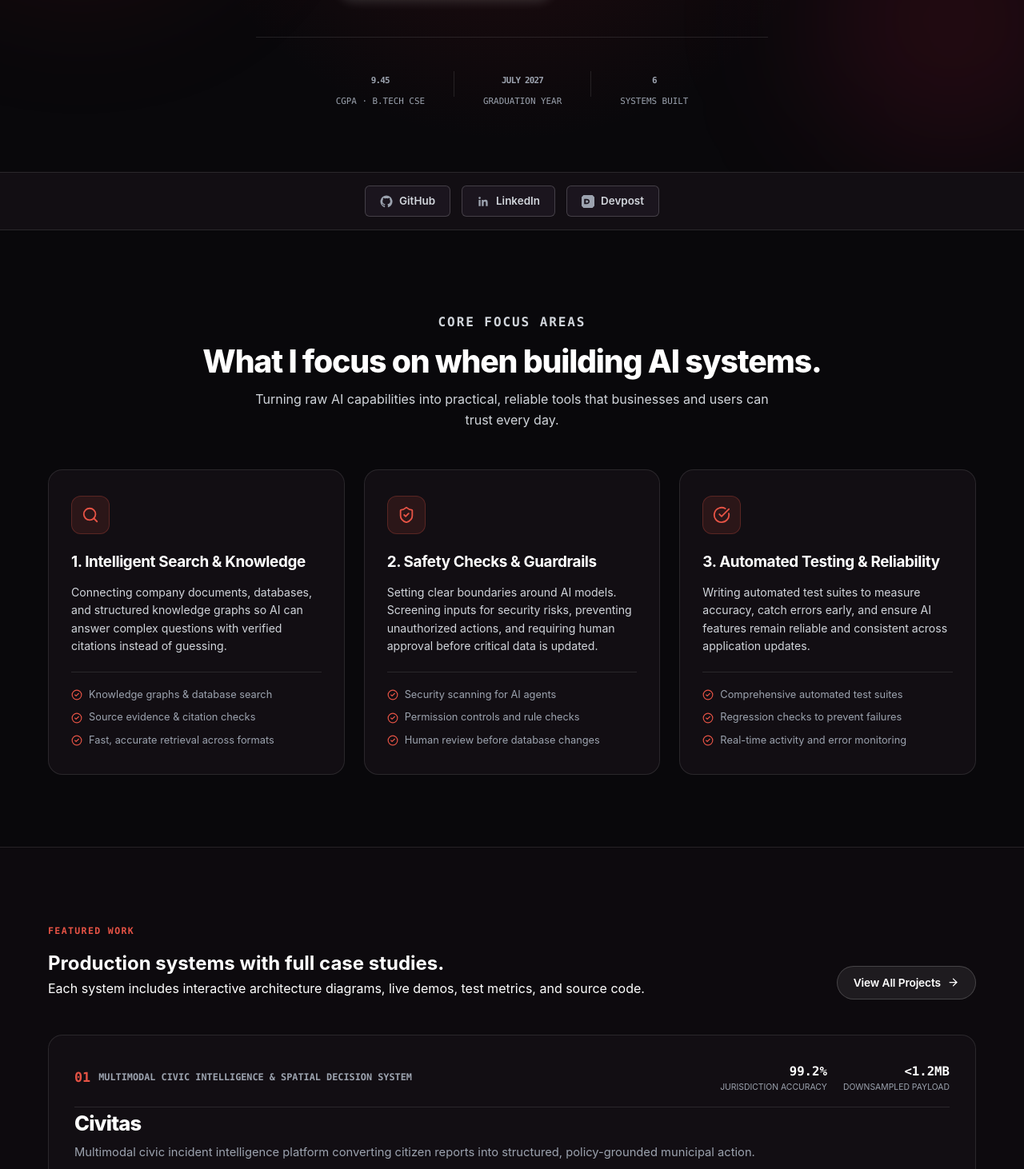
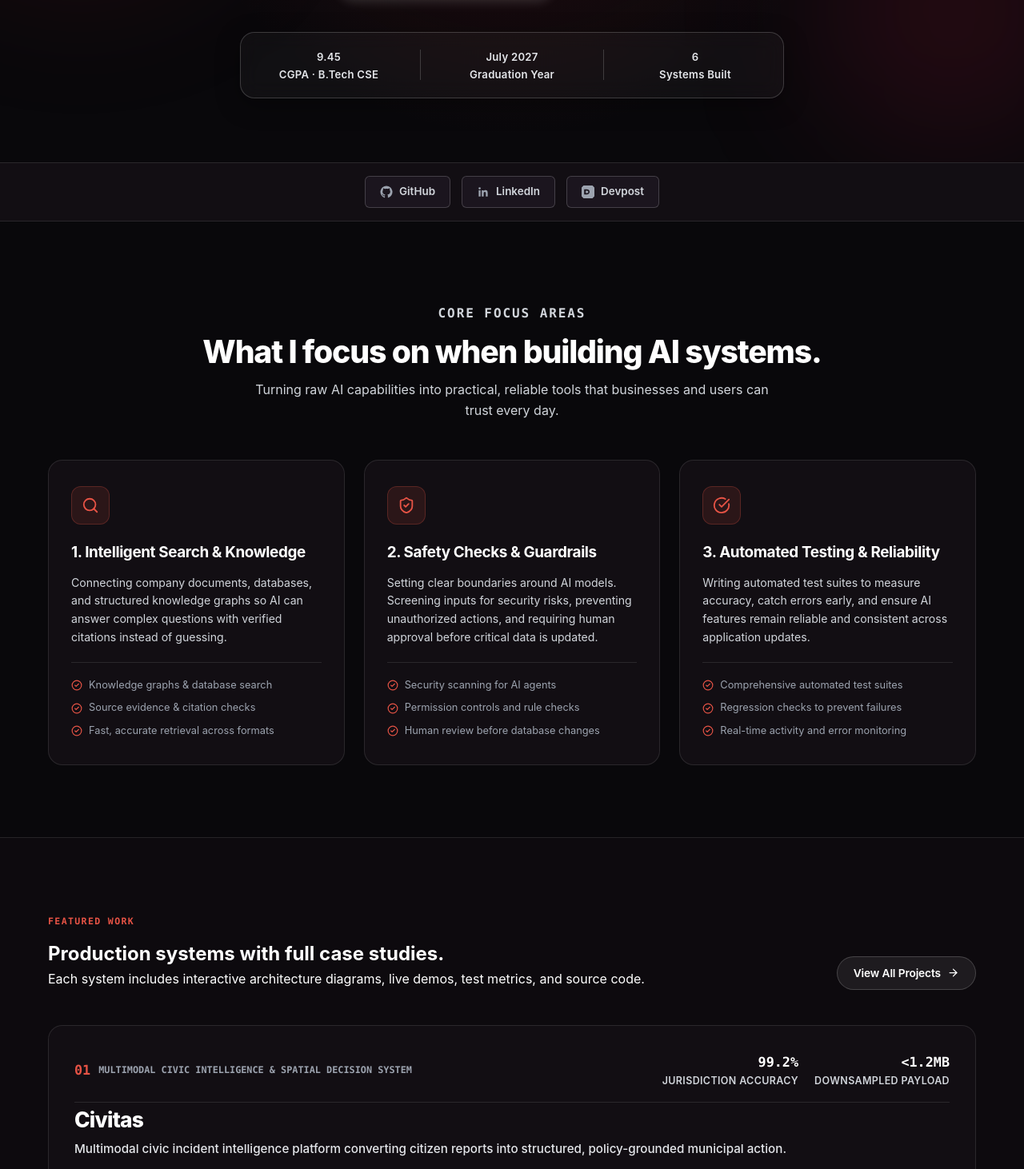
Before and after one commit to Dhruvg334/dhruv-gupta-portfolio, a React (Vite) app: page /#/ in a window 1280 px wide. Shown: the part 468-1930 px from the top of the page at 80% size. Built offline with nearby package versions, Linux system fonts and the light colour scheme; a web font is replaced by a local one.

Commit message:
fix(typography): redesign hero credentials strip with high-contrast text and upgrade site-wide font visibility

```diff
--- a/src/pages/HomePage.tsx
+++ b/src/pages/HomePage.tsx
@@ -90,24 +90,24 @@ export function HomePage() {
             {/* Credential Metrics Strip */}
             <div className="hero-stats-row">
               <div className="hero-stat-card">
-                <strong>
+                <strong className="hero-stat-value">
                   <StatCounter value={9.45} decimals={2} />
                 </strong>
-                <span>CGPA · B.Tech CSE</span>
+                <span className="hero-stat-label">CGPA · B.Tech CSE</span>
               </div>
               <div className="hero-stat-divider" />
               <div className="hero-stat-card">
-                <strong>
+                <strong className="hero-stat-value">
                   <StatCounter value={2027} prefix="July " />
                 </strong>
-                <span>Graduation Year</span>
+                <span className="hero-stat-label">Graduation Year</span>
               </div>
               <div className="hero-stat-divider" />
               <div className="hero-stat-card">
-                <strong>
+                <strong className="hero-stat-value">
                   <StatCounter value={6} />
                 </strong>
-                <span>Systems Built</span>
+                <span className="hero-stat-label">Systems Built</span>
               </div>
             </div>
           </motion.div>
--- a/src/styles.css
+++ b/src/styles.css
@@ -501,39 +501,53 @@ button {
   display: flex;
   align-items: center;
   justify-content: center;
-  gap: 36px;
-  margin-top: 48px;
-  padding-top: 28px;
-  border-top: 1px solid var(--border-subtle);
+  gap: 32px;
+  margin-top: 42px;
+  padding: 18px 28px;
+  background: rgba(255, 255, 255, 0.035);
+  border: 1px solid var(--border-medium);
+  border-radius: var(--radius-lg);
+  backdrop-filter: blur(12px);
   width: 100%;
-  max-width: 640px;
+  max-width: 680px;
+  box-shadow: 0 8px 30px rgba(0, 0, 0, 0.35);
 }
 
 .hero-stat-card {
   display: flex;
   flex-direction: column;
   align-items: center;
-}
-
+  text-align: center;
+  flex: 1;
+}
+
+.hero-stat-value,
 .hero-stat-card strong {
-  font-size: 1.6rem;
+  font-size: clamp(1.6rem, 2.4vw, 2.1rem);
   font-weight: 800;
   letter-spacing: -0.03em;
   color: #ffffff;
-}
-
+  line-height: 1.1;
+  display: block;
+}
+
+.hero-stat-label,
 .hero-stat-card span {
-  font-family: var(--mono);
-  font-size: 0.68rem;
-  color: var(--text-muted);
-  text-transform: uppercase;
-  margin-top: 2px;
+  font-family: var(--sans);
+  font-size: 0.82rem;
+  font-weight: 600;
+  color: #e5e7eb;
+  letter-spacing: 0.02em;
+  margin-top: 5px;
+  display: block;
+  white-space: nowrap;
 }
 
 .hero-stat-divider {
   width: 1px;
-  height: 32px;
-  background: var(--border-subtle);
+  height: 38px;
+  background: var(--border-medium);
+  flex-shrink: 0;
 }
 
 /* Centered Social Profile Links Bar */
@@ -772,33 +786,37 @@ button {
 
 .featured-metric-item strong {
   font-family: var(--mono);
-  font-size: 0.98rem;
+  font-size: 1.05rem;
+  font-weight: 700;
   color: #fff;
 }
 
 .featured-metric-item span {
-  font-size: 0.65rem;
-  color: var(--text-muted);
+  font-size: 0.78rem;
+  font-weight: 600;
+  color: var(--text-secondary);
   text-transform: uppercase;
+  letter-spacing: 0.03em;
 }
 
 .featured-card-body h3 {
-  font-size: 1.6rem;
+  font-size: 1.65rem;
   font-weight: 800;
   letter-spacing: -0.03em;
   color: #fff;
 }
 
 .featured-tagline {
-  color: var(--text-muted);
-  font-size: 0.92rem;
+  color: #e5e7eb;
+  font-size: 0.95rem;
+  font-weight: 500;
   margin-top: 4px;
 }
 
 .featured-summary {
   margin-top: 12px;
   color: var(--text-secondary);
-  font-size: 0.95rem;
+  font-size: 0.96rem;
   line-height: 1.65;
 }
 
@@ -1212,10 +1230,11 @@ button {
 
 .cat-badge {
   font-family: var(--mono);
-  font-size: 0.75rem;
+  font-size: 0.8rem;
   font-weight: 600;
-  color: var(--text-muted);
+  color: #e5e7eb;
   text-transform: uppercase;
+  letter-spacing: 0.03em;
 }
 
 .catalog-metrics-group {
@@ -1231,14 +1250,17 @@ button {
 
 .metric-pill strong {
   font-family: var(--mono);
-  font-size: 0.95rem;
+  font-size: 1.05rem;
+  font-weight: 700;
   color: #fff;
 }
 
 .metric-pill span {
-  font-size: 0.65rem;
-  color: var(--text-muted);
+  font-size: 0.78rem;
+  font-weight: 600;
+  color: var(--text-secondary);
   text-transform: uppercase;
+  letter-spacing: 0.03em;
 }
 
 .catalog-project-title {
@@ -1253,8 +1275,9 @@ button {
 }
 
 .catalog-tagline {
-  color: var(--text-muted);
-  font-size: 0.95rem;
+  color: #e5e7eb;
+  font-size: 0.96rem;
+  font-weight: 500;
   margin-top: 4px;
 }
 
@@ -1547,25 +1570,25 @@ button {
 
 .stage-num {
   font-family: var(--mono);
-  font-size: 0.66rem;
+  font-size: 0.78rem;
   color: var(--accent-red);
   font-weight: 700;
 }
 
 .stage-layer {
   font-family: var(--mono);
-  font-size: 0.62rem;
-  color: var(--text-muted);
+  font-size: 0.74rem;
+  color: #d1d5db;
 }
 
 .ws-status-badge {
   display: inline-flex;
   align-items: center;
   gap: 4px;
-  padding: 2px 6px;
+  padding: 3px 8px;
   border-radius: 4px;
   font-family: var(--mono);
-  font-size: 0.6rem;
+  font-size: 0.74rem;
   font-weight: 700;
 }
 
@@ -1575,40 +1598,40 @@ button {
 .ws-status--review { background: var(--amber-bg); color: #fbbf24; }
 
 .stage-name {
-  font-size: 0.84rem;
+  font-size: 0.92rem;
   font-weight: 700;
   color: #fff;
 }
 
 .stage-desc {
-  font-size: 0.76rem;
-  color: var(--text-secondary);
-  line-height: 1.45;
+  font-size: 0.85rem;
+  color: #d1d5db;
+  line-height: 1.5;
 }
 
 .stage-payload-box {
   background: rgba(0, 0, 0, 0.45);
   border-radius: 4px;
-  padding: 6px 10px;
+  padding: 8px 12px;
   margin-top: 4px;
   display: flex;
   flex-direction: column;
-  gap: 3px;
+  gap: 4px;
 }
 
 .payload-tag {
   display: flex;
   align-items: center;
   font-family: var(--mono);
-  font-size: 0.6rem;
+  font-size: 0.74rem;
   color: #fca5a5;
 }
 
 .stage-payload-box code {
   font-family: var(--mono);
-  font-size: 0.66rem;
+  font-size: 0.82rem;
   color: #34d399;
-  line-height: 1.35;
+  line-height: 1.45;
   overflow-x: auto;
 }
 
@@ -1665,43 +1688,44 @@ button {
 
 .layer-tag {
   font-family: var(--mono);
-  font-size: 0.64rem;
-  padding: 2px 6px;
+  font-size: 0.76rem;
+  padding: 3px 8px;
   border-radius: 4px;
-  background: rgba(255, 255, 255, 0.05);
-  color: var(--text-muted);
+  background: rgba(255, 255, 255, 0.08);
+  color: #d1d5db;
 }
 
 .layer-name {
-  font-size: 0.95rem;
+  font-size: 1rem;
   font-weight: 700;
   color: #fff;
 }
 
 .layer-desc {
-  font-size: 0.78rem;
-  color: var(--text-secondary);
-  line-height: 1.45;
+  font-size: 0.85rem;
+  color: #d1d5db;
+  line-height: 1.5;
 }
 
 .layer-impl {
   background: rgba(0, 0, 0, 0.35);
-  padding: 10px;
+  padding: 10px 12px;
   border-radius: 4px;
+  font-size: 0.82rem;
+}
+
+.impl-label {
+  font-family: var(--mono);
   font-size: 0.74rem;
-}
-
-.impl-label {
-  font-family: var(--mono);
-  font-size: 0.6rem;
-  color: var(--text-muted);
+  color: #9ca3af;
   text-transform: uppercase;
   display: block;
 }
 
 .layer-impl p {
-  color: var(--text-secondary);
-  margin-top: 2px;
+  color: #ffffff;
+  margin-top: 3px;
+  font-size: 0.82rem;
 }
 
 .layer-projects {
@@ -1710,13 +1734,13 @@ button {
   justify-content: space-between;
   padding-top: 8px;
   border-top: 1px solid var(--border-subtle);
-  font-size: 0.7rem;
+  font-size: 0.78rem;
 }
 
 .proj-label {
   font-family: var(--mono);
-  color: var(--text-muted);
-  font-size: 0.64rem;
+  color: #9ca3af;
+  font-size: 0.76rem;
 }
 
 .proj-pills {
@@ -1728,7 +1752,7 @@ button {
   display: inline-flex;
   align-items: center;
   gap: 3px;
-  font-size: 0.68rem;
+  font-size: 0.78rem;
   font-weight: 700;
   color: #fca5a5;
 }
```
